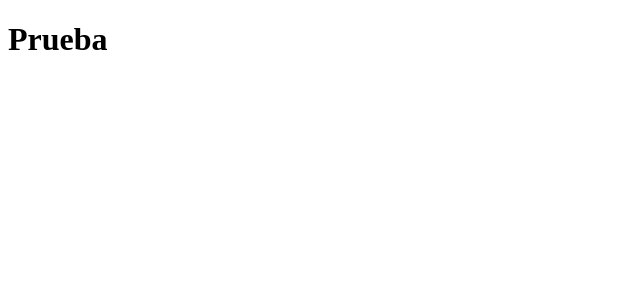
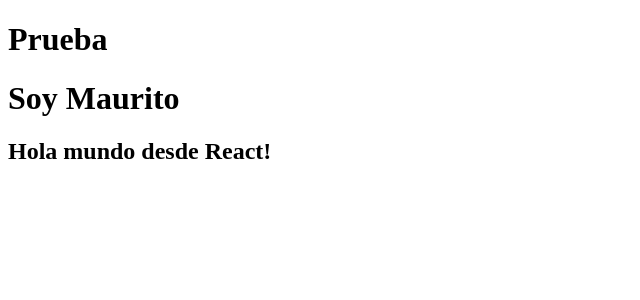
Before and after one commit to mauroarms/primerAppReact, a React (Vite) app: page / in a window 1280 px wide. Shown: the top 300 px of the page, without its empty margins (0-640 px from the left). Built offline with nearby package versions, Linux system fonts and the light colour scheme.

Commit message:
Se realizó el Hola Mundo en React

```diff
--- a/index.html
+++ b/index.html
@@ -1,4 +1,4 @@
-<!doctype html>
+<!DOCTYPE html>
 <html lang="en">
   <head>
     <meta charset="UTF-8" />
@@ -9,7 +9,6 @@
   <body>
     <div id="root"></div>
 
-
     <script type="module" src="/src/main.jsx"></script>
   </body>
 </html>
--- a/src/App.jsx
+++ b/src/App.jsx
@@ -1,8 +1,11 @@
+import Informacion from "./components/Informacion"
+
 function App() {
 
   return (
     <>
       <h1>Prueba</h1>
+      <Informacion></Informacion>
     </>
   )
 }
--- /dev/null
+++ b/src/components/Informacion.jsx
@@ -0,0 +1,12 @@
+const Informacion = () => {
+  return (
+    <>
+      <h1>Soy Maurito</h1>
+      <section>
+        <h2>Hola mundo desde React!</h2>
+      </section>
+    </>
+  );
+};
+
+export default Informacion;
```
Also changed, not shown: src/main.jsx (+7 -6 lines).
